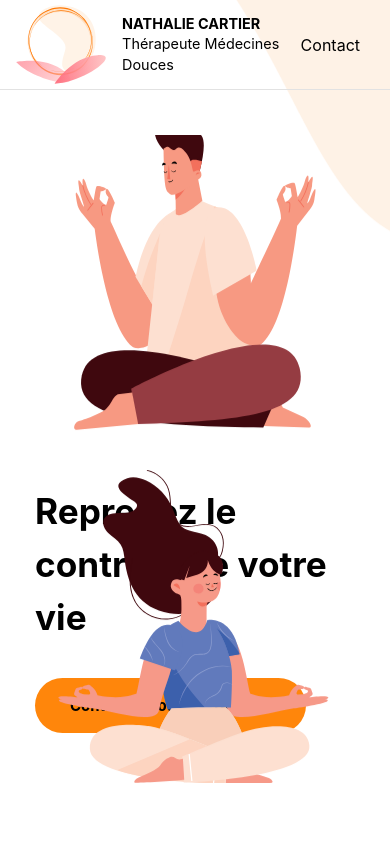
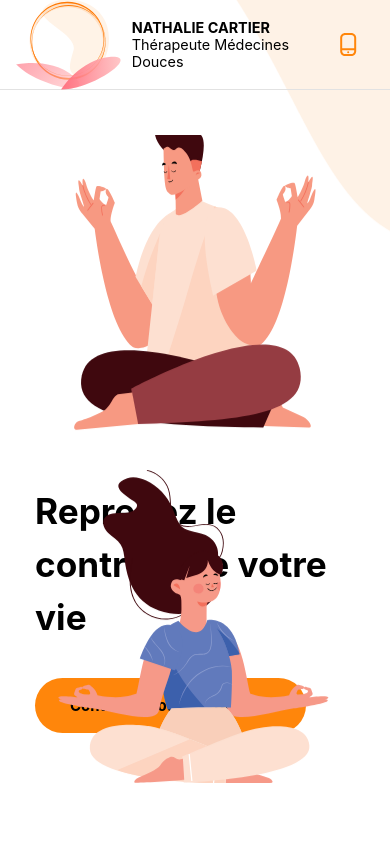
Before and after one commit to SeguinLoic/Nathalie-Therapie, a Next.js app: page / in a window 390 px wide. Shown: the top 844 px of the page. Built offline with nearby package versions, Linux system fonts and the light colour scheme.

Commit message:
Responsive Navigation

```diff
--- a/components/footer/Footer.module.css
+++ b/components/footer/Footer.module.css
@@ -23,6 +23,9 @@
 }
 .linkFooter {
     cursor: pointer;
+}
+.colFooter {
+  padding: 0px 15px;
 }
 
 /* ///////////////////////////////////////////////// 1500PX */
--- a/components/footer/footer.js
+++ b/components/footer/footer.js
@@ -10,17 +10,17 @@ export default function Footer() {
     return (
         <div className={styles.footer} id="footer">
             <div className="row">
-                <div className="col col33">
+                <div className={`col col33 ${styles.colFooter}`}>
                     <Logo footer="footer" />
                 </div>
-                <div className="col col33">
+                <div className={`col col33 ${styles.colFooter}`}>
                     <span className={styles.titleFooter}>Cabinet</span>
                     <p className="content">
                         Centre de thérapie La Rebiolle<br/>
                         47 quater avenue de Genève, 74000 Annecy
                     </p>
                 </div>
-                <div className="col col33">
+                <div className={`col col33 ${styles.colFooter}`}>
                 <span className={styles.titleFooter}>Coordonnées</span>
                 <div className="col">
                     <Link href="tel:0610646323">
--- a/components/logo/Logo.module.css
+++ b/components/logo/Logo.module.css
@@ -57,3 +57,14 @@
         max-width: 60px !important;
     }
 }
+
+/* ///////////////////////////////////////////////// 400PX */
+@media screen and (max-width: 400px) {
+    .logo > div:first-child {
+        max-width: 45px !important;
+    }
+    .logoText {
+        padding-left: 10px;
+        line-height: 1.2em;
+    }
+}
--- a/components/navigation/Navigation.module.css
+++ b/components/navigation/Navigation.module.css
@@ -51,6 +51,12 @@
 a.scrollActive > span {
     width: 25px;
 }
+.onMobile {
+    display: none !important;
+}
+.picto {
+    display: none !important;
+}
 
 /* -- -- STICKY -- -- */
 .navigation.sticky {
@@ -88,13 +94,48 @@ a.scrollActive > span {
     }
     .navigation {
         padding: 0px 35px;
-      }
+    }
+    .onMobile {
+        display: flex !important;
+        border-radius: 35px;
+        background-color: #ff860b;
+        font-weight: 700;
+        padding: 10px 25px;
+        font-size: 0.9em;
+        cursor: pointer;
+    }
+    .menu {
+        height: auto;
+    }
+    .onMobile > div {
+        display: none !important;
+    }
 }
 
 /* ///////////////////////////////////////////////// 600PX */
 @media screen and (max-width: 600px) {
     .navigation {
         padding: 0px 25px;
+        position: absolute;
+    }
+}
+
+/* ///////////////////////////////////////////////// 500PX */
+@media screen and (max-width: 500px) {
+    .picto {
+        display: flex !important;
+    }
+    .txtNumber {
+        display: none !important;
+    }
+    .onMobile > div {
+        display: flex !important;
+    }
+    .onMobile {
+        display: flex !important;
+        border-radius: 0px !important;
+        background-color: transparent !important;
+        padding: 0px 15px !important;
     }
 }
 
--- a/components/navigation/navigation.js
+++ b/components/navigation/navigation.js
@@ -1,5 +1,6 @@
 import React, { useEffect, useState } from "react";
 import { Link, animateScroll as scroll} from "react-scroll";
+import Image from "next/image"
 
 import Logo from "../logo/logo.js"
 
@@ -22,7 +23,8 @@ export default function Navigation() {
                 <Link activeClass="scrollActive" to="intro" spy={true} smooth={true} className={styles.notMobile}>Intro<span></span></Link>
                 <Link activeClass="scrollActive" to="propos" spy={true} smooth={true} className={styles.notMobile}>À propos<span></span></Link>
                 <Link activeClass="scrollActive" to="prestations" spy={true} smooth={true} className={styles.notMobile}>Mes prestations<span></span></Link>
-                <Link activeClass="scrollActive" to="contact" spy={true} smooth={true} >Contact<span></span></Link>
+                <Link activeClass="scrollActive" to="contact" spy={true} smooth={true} className={styles.notMobile}>Contact<span></span></Link>
+                <a href="tel:0610646323" className={styles.onMobile}><Image src="/smartphone-orange.svg" width={30} height={30} alt="smartphone" className={styles.picto} /><p className={styles.txtNumber}>06 10 64 63 23</p></a>
             </nav>
         </div>
     )
```
